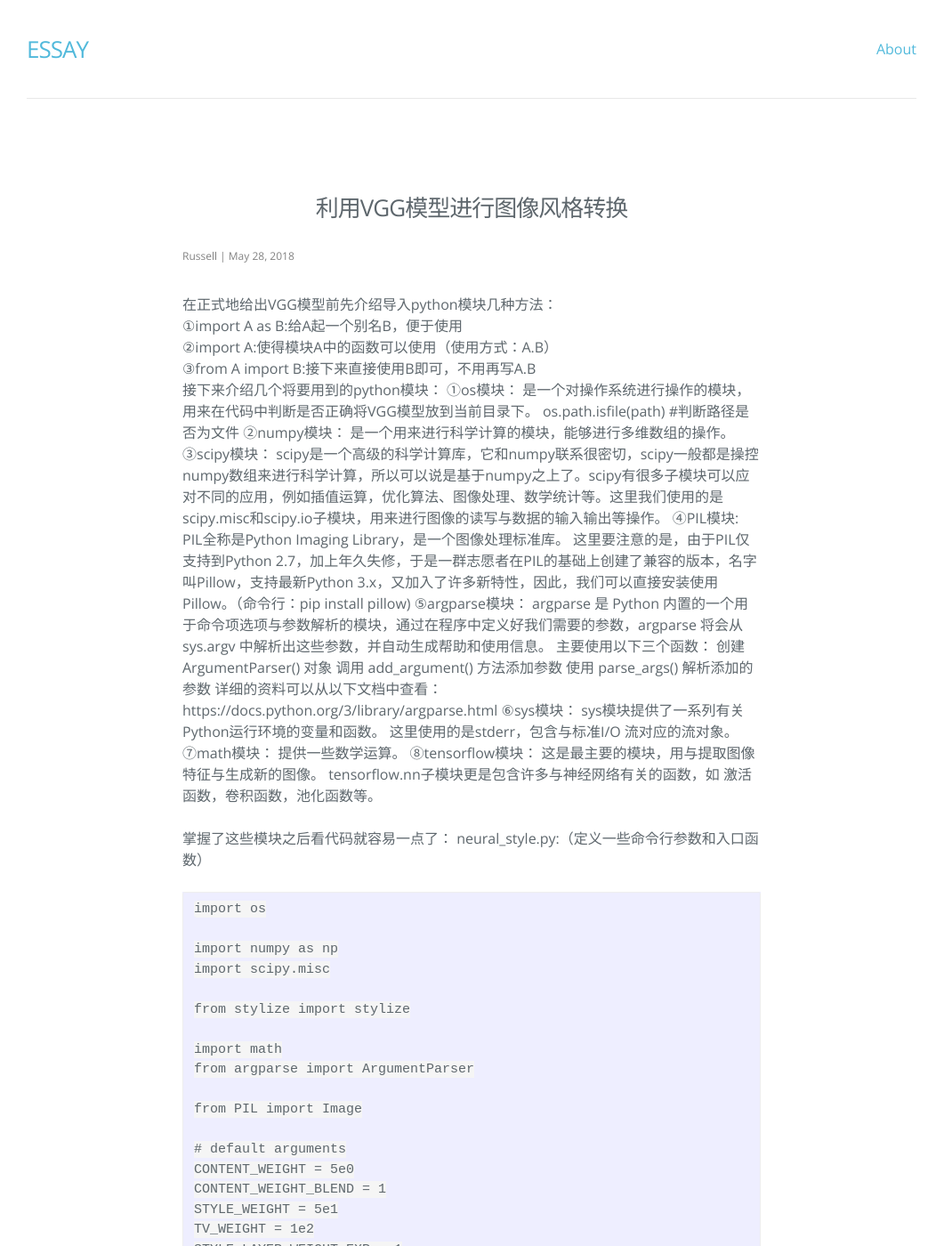
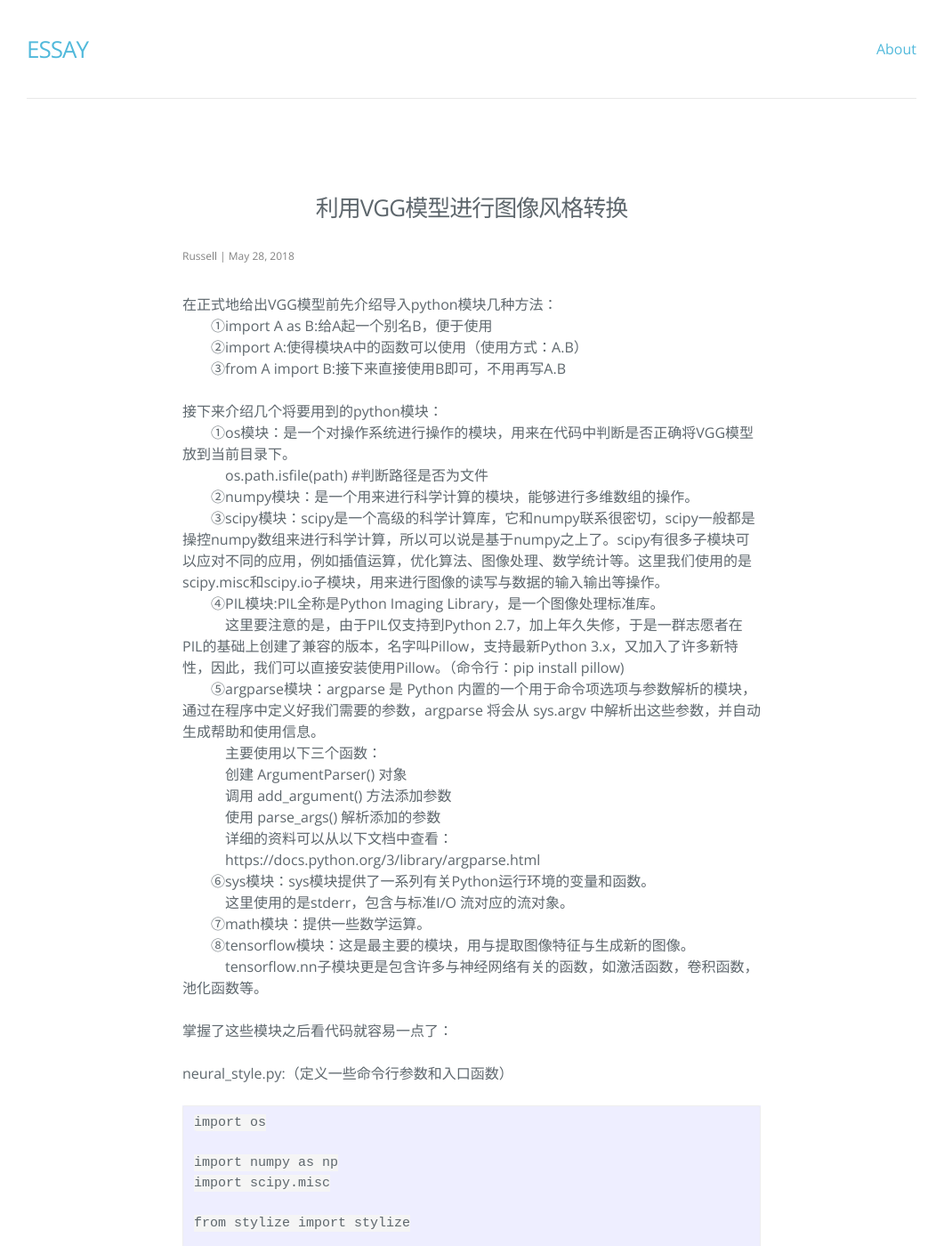
Before and after one commit to RRRussell/blog, a Jekyll site: the page built from _posts/2018-05-28-利用VGG模型进行图像风格转换.md, in a window 1280 px wide and 1400 px high. Shown: the whole window at 89% size, without its empty margins (110-1171 px from the left). Built offline with Jekyll 4.4.1, drawn with Linux system fonts in a browser that asks for light colours; nearby versions of some CDN libraries; part of the change alters nothing that is shown; some of the changed text lies outside the part shown.

````diff
--- a/_posts/2018-05-28-利用VGG模型进行图像风格转换.md
+++ b/_posts/2018-05-28-利用VGG模型进行图像风格转换.md
@@ -5,40 +5,33 @@ categories: study
 tags: AI
 ---
 在正式地给出VGG模型前先介绍导入python模块几种方法：<br>
-   ①import A as B:给A起一个别名B，便于使用
-   ②import A:使得模块A中的函数可以使用（使用方式：A.B）
-   ③from A import B:接下来直接使用B即可，不用再写A.B
-接下来介绍几个将要用到的python模块：
-①os模块：
-是一个对操作系统进行操作的模块，用来在代码中判断是否正确将VGG模型放到当前目录下。
-os.path.isfile(path) #判断路径是否为文件
-②numpy模块：
-是一个用来进行科学计算的模块，能够进行多维数组的操作。
-③scipy模块：
-scipy是一个高级的科学计算库，它和numpy联系很密切，scipy一般都是操控numpy数组来进行科学计算，所以可以说是基于numpy之上了。scipy有很多子模块可以应对不同的应用，例如插值运算，优化算法、图像处理、数学统计等。这里我们使用的是scipy.misc和scipy.io子模块，用来进行图像的读写与数据的输入输出等操作。
-④PIL模块:
-PIL全称是Python Imaging Library，是一个图像处理标准库。
-这里要注意的是，由于PIL仅支持到Python 2.7，加上年久失修，于是一群志愿者在PIL的基础上创建了兼容的版本，名字叫Pillow，支持最新Python 3.x，又加入了许多新特性，因此，我们可以直接安装使用Pillow。（命令行：pip install pillow)
-⑤argparse模块：
-argparse 是 Python 内置的一个用于命令项选项与参数解析的模块，通过在程序中定义好我们需要的参数，argparse 将会从 sys.argv 中解析出这些参数，并自动生成帮助和使用信息。
-主要使用以下三个函数：
-创建 ArgumentParser() 对象
-调用 add_argument() 方法添加参数
-使用 parse_args() 解析添加的参数
-详细的资料可以从以下文档中查看：
-https://docs.python.org/3/library/argparse.html
-⑥sys模块：
-sys模块提供了一系列有关Python运行环境的变量和函数。
-这里使用的是stderr，包含与标准I/O 流对应的流对象。
-⑦math模块：
-提供一些数学运算。
-⑧tensorflow模块：
-这是最主要的模块，用与提取图像特征与生成新的图像。
-tensorflow.nn子模块更是包含许多与神经网络有关的函数，如
-激活函数，卷积函数，池化函数等。
+　　①import A as B:给A起一个别名B，便于使用<br>
+　　②import A:使得模块A中的函数可以使用（使用方式：A.B）<br>
+　　③from A import B:接下来直接使用B即可，不用再写A.B<br>
+
+接下来介绍几个将要用到的python模块：<br>
+　　①os模块：是一个对操作系统进行操作的模块，用来在代码中判断是否正确将VGG模型放到当前目录下。<br>
+　　　os.path.isfile(path) #判断路径是否为文件<br>
+　　②numpy模块：是一个用来进行科学计算的模块，能够进行多维数组的操作。<br>
+　　③scipy模块：scipy是一个高级的科学计算库，它和numpy联系很密切，scipy一般都是操控numpy数组来进行科学计算，所以可以说是基于numpy之上了。scipy有很多子模块可以应对不同的应用，例如插值运算，优化算法、图像处理、数学统计等。这里我们使用的是scipy.misc和scipy.io子模块，用来进行图像的读写与数据的输入输出等操作。<br>
+　　④PIL模块:PIL全称是Python Imaging Library，是一个图像处理标准库。<br>
+　　　这里要注意的是，由于PIL仅支持到Python 2.7，加上年久失修，于是一群志愿者在PIL的基础上创建了兼容的版本，名字叫Pillow，支持最新Python 3.x，又加入了许多新特性，因此，我们可以直接安装使用Pillow。（命令行：pip install pillow)<br>
+　　⑤argparse模块：argparse 是 Python 内置的一个用于命令项选项与参数解析的模块，通过在程序中定义好我们需要的参数，argparse 将会从 sys.argv 中解析出这些参数，并自动生成帮助和使用信息。<br>
+　　　主要使用以下三个函数：<br>
+　　　创建 ArgumentParser() 对象<br>
+　　　调用 add_argument() 方法添加参数<br>
+　　　使用 parse_args() 解析添加的参数<br>
+　　　详细的资料可以从以下文档中查看：<br>
+　　　https://docs.python.org/3/library/argparse.html<br>
+　　⑥sys模块：sys模块提供了一系列有关Python运行环境的变量和函数。<br>
+　　　这里使用的是stderr，包含与标准I/O 流对应的流对象。<br>
+　　⑦math模块：提供一些数学运算。<br>
+　　⑧tensorflow模块：这是最主要的模块，用与提取图像特征与生成新的图像。<br>
+　　　tensorflow.nn子模块更是包含许多与神经网络有关的函数，如激活函数，卷积函数，池化函数等。<br>
 
 掌握了这些模块之后看代码就容易一点了：
-neural_style.py:（定义一些命令行参数和入口函数）
+
+neural_style.py:（定义一些命令行参数和入口函数）<br>
 ```
 import os
 
@@ -494,21 +487,8 @@ def hms(seconds):
     else:
         return '%d sec' % seconds
 ```
-这里minimize loss的方法是AdamOptimize：
-初始版本：类似于加入动量的RMSProp
-m = beta1*m + (1-beta1)*dx
-v = beta2*v + (1-beta2)*(dx**2)
-x += -learning_rate*m / (np.sqrt(v)+1e-7)
-真实的更新算法如下：
-m = beta1*m + (1-beta1)*dx
-v = beta2*v + (1-beta2)*(dx**2)
-mb = m/(1-beta1**t) # t is step number
-vb = v/(1-beta2**t)
-x += -learning_rate*mb / (np.sqrt(vb)+1e-7)
-mb和vb起到最开始的时候warm up作用，t很大之后(1-beta1**t) =1
-可以使用其他优化器来尝试一下结果有何不同。
-vgg.py:
-（利用tensorflow.nn定义了卷积、池化等函数，并提供了的方法）
+vgg.py:<br>
+（利用tensorflow.nn定义了卷积、池化等函数，并提供了的方法）<br>
 ```
 import tensorflow as tf
 import numpy as np
@@ -580,9 +560,9 @@ def preprocess(image, mean_pixel):
 def unprocess(image, mean_pixel):
     return image + meaixel
 ```
-使用方法如下：
-命令行进入py文件的目录，并将训练好的VGG19模型放在该目录下，安装好python和相关的包，输入以下命令：
-python neural_style.py --content a.jpg --styles b.jpg --output c.jpg
-a.jpg是你想要转换的图片，b.jpg是风格图片，可以有多张，c.jpg是生成图片，也可以用命令行指定迭代次数，就不细说了。
-全部代码和VGG19模型在下面的链接中：（原作者：Anish Athalye）
-https://pan.baidu.com/s/1oQMH2hTtWPp5dK8SYQ8n9g
+使用方法如下：<br>
+命令行进入py文件的目录，并将训练好的VGG19模型放在该目录下，安装好python和相关的包，输入以下命令：<br>
+python neural_style.py --content a.jpg --styles b.jpg --output c.jpg<br>
+a.jpg是你想要转换的图片，b.jpg是风格图片，可以有多张，c.jpg是生成图片，也可以用命令行指定迭代次数，就不细说了。<br>
+全部代码和VGG19模型在下面的链接中：（原作者：Anish Athalye）<br>
+[https://pan.baidu.com/s/1oQMH2hTtWPp5dK8SYQ8n9g](http://)<br>
````
